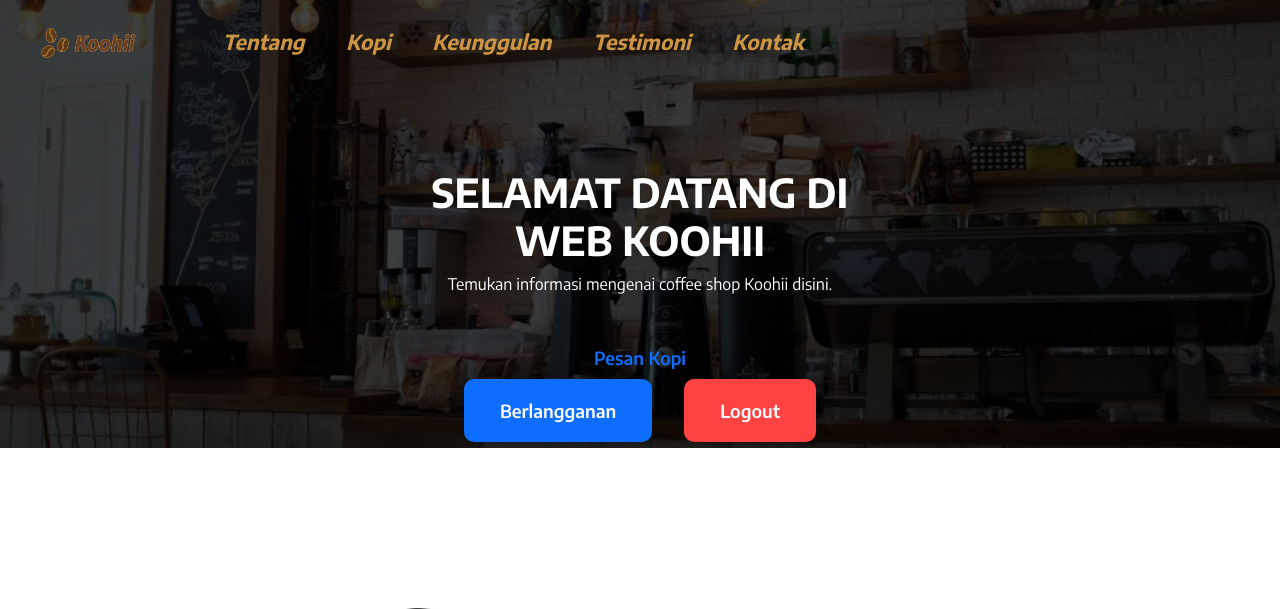
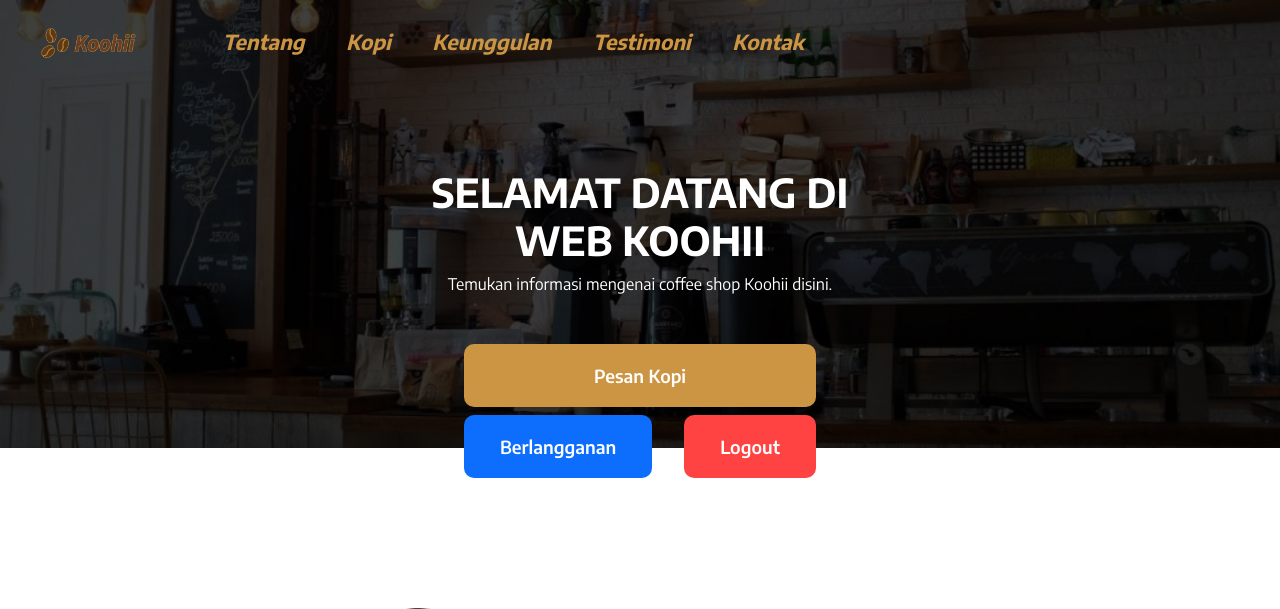
Before and after one commit to dibapr/koohii-coffee-shop, a PHP site: page / in a window 1280 px wide. Shown: the top 609 px of the page. Run offline with PHP 8.4, Linux system fonts and the light colour scheme.

Commit message:
Update home.css

```diff
--- a/css/home.css
+++ b/css/home.css
@@ -46,12 +46,12 @@
 }
 
 .order {
-  background-color: #cc9544 !importan;
-  color: white !importan;;
-  padding: 1em 2em !importan;
-  transition-duration: 0.3s !importan;;
-  border-radius: 10px !importan;
-  display: block !importan;
+  background-color: #cc9544 !important;
+  color: white !important;
+  padding: 1em 2em !important;
+  transition-duration: 0.3s !important;
+  border-radius: 10px !important;
+  display: block !important;
 }
 
 .order:hover {
```
